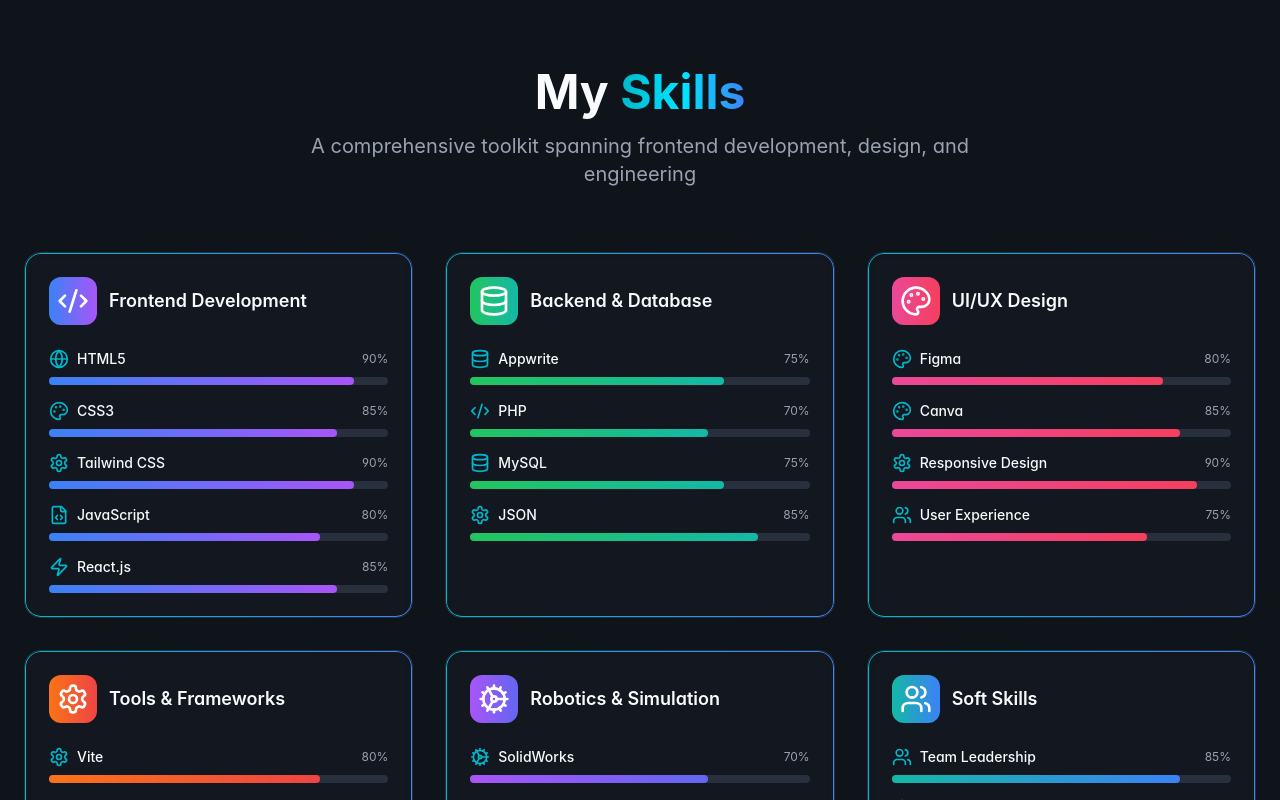
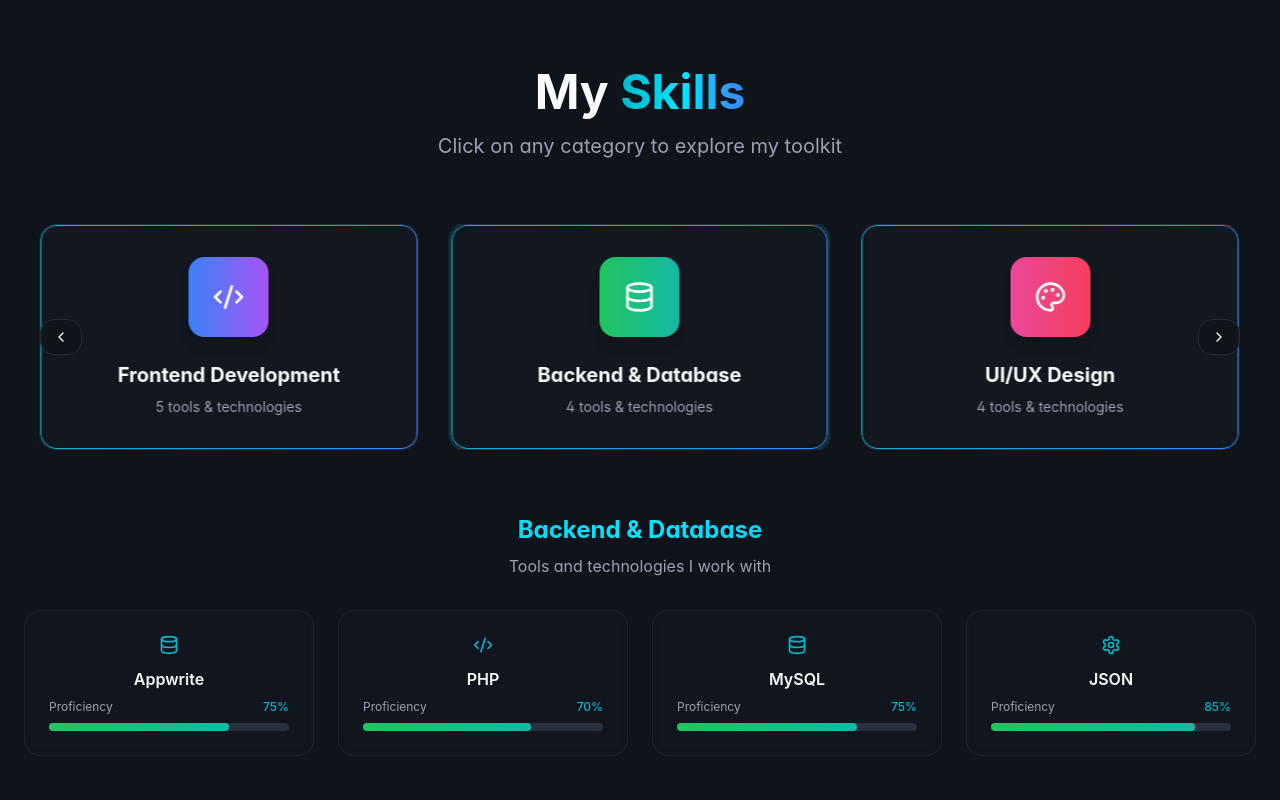
Before and after one commit to Anshu-21/anshu-codes-spark, a React (Vite) app: page / in a window 1280 px wide. Shown: the part 2780-3580 px from the top of the page. Built offline with nearby package versions, Linux system fonts and the light colour scheme.

Commit message:
Add horizontal slide for skills

```diff
--- a/package.json
+++ b/package.json
@@ -44,6 +44,7 @@
     "clsx": "^2.1.1",
     "cmdk": "^1.1.1",
     "date-fns": "^3.6.0",
+    "embla-carousel-autoplay": "^8.6.0",
     "embla-carousel-react": "^8.6.0",
     "input-otp": "^1.4.2",
     "lucide-react": "^0.462.0",
--- a/src/components/SkillsSection.tsx
+++ b/src/components/SkillsSection.tsx
@@ -1,4 +1,5 @@
 import { Card, CardContent } from '@/components/ui/card';
+import { Button } from '@/components/ui/button';
 import {
   Code2,
   Database,
@@ -9,10 +10,43 @@ import {
   Globe,
   Layers,
   FileCode,
-  Zap
+  Zap,
+  ChevronLeft,
+  ChevronRight
 } from 'lucide-react';
+import useEmblaCarousel from 'embla-carousel-react';
+import Autoplay from 'embla-carousel-autoplay';
+import { useCallback, useEffect, useState } from 'react';
 
 const SkillsSection = () => {
+  const [selectedCategory, setSelectedCategory] = useState(0);
+  const [emblaRef, emblaApi] = useEmblaCarousel(
+    {
+      loop: true,
+      align: 'center',
+      containScroll: 'trimSnaps'
+    },
+    [Autoplay({ delay: 4000, stopOnInteraction: false })]
+  );
+
+  const scrollPrev = useCallback(() => {
+    if (emblaApi) emblaApi.scrollPrev();
+  }, [emblaApi]);
+
+  const scrollNext = useCallback(() => {
+    if (emblaApi) emblaApi.scrollNext();
+  }, [emblaApi]);
+
+  const onSelect = useCallback(() => {
+    if (!emblaApi) return;
+    setSelectedCategory(emblaApi.selectedScrollSnap());
+  }, [emblaApi]);
+
+  useEffect(() => {
+    if (!emblaApi) return;
+    onSelect();
+    emblaApi.on('select', onSelect);
+  }, [emblaApi, onSelect]);
   const skillCategories = [
     {
       title: "Frontend Development",
@@ -84,68 +118,109 @@ const SkillsSection = () => {
   ];
 
   return (
-    <section id="skills" className="py-20 relative">
+    <section id="skills" className="py-20 relative overflow-hidden">
       <div className="container mx-auto px-6">
         <div className="text-center mb-16">
           <h2 className="text-4xl md:text-5xl font-bold mb-4">
             My <span className="gradient-text">Skills</span>
           </h2>
           <p className="text-xl text-muted-foreground max-w-3xl mx-auto">
-            A comprehensive toolkit spanning frontend development, design, and engineering
+            Click on any category to explore my toolkit
           </p>
         </div>
 
-        <div className="grid md:grid-cols-2 lg:grid-cols-3 gap-8">
-          {skillCategories.map((category, categoryIndex) => (
+        {/* Carousel Container */}
+        <div className="relative">
+          <div className="overflow-hidden" ref={emblaRef}>
+            <div className="flex">
+              {skillCategories.map((category, index) => (
+                <div key={index} className="flex-[0_0_100%] min-w-0 md:flex-[0_0_50%] lg:flex-[0_0_33.333%] px-4">
                   <Card
-              key={categoryIndex}
-              className="gradient-border bg-card/50 backdrop-blur-sm smooth-transition hover:shadow-card hover:-translate-y-2 animate-fade-in"
-              style={{animationDelay: `${categoryIndex * 0.1}s`}}
+                    className={`gradient-border bg-card/50 backdrop-blur-sm smooth-transition hover:shadow-glow hover:-translate-y-2 cursor-pointer h-full ${
+                      index === selectedCategory ? 'shadow-glow ring-2 ring-primary/20' : ''
+                    }`}
+                    onClick={() => setSelectedCategory(index)}
                   >
-              <CardContent className="p-6">
-                <div className="space-y-6">
-                  {/* Category Header */}
-                  <div className="flex items-center space-x-3">
-                    <div className={`p-2 rounded-xl bg-gradient-to-r ${category.color} bg-opacity-10`}>
-                      <div className="text-white">
+                    <CardContent className="p-8 text-center h-full flex flex-col justify-center">
+                      <div className={`w-20 h-20 mx-auto mb-6 rounded-2xl bg-gradient-to-r ${category.color} p-4 shadow-lg`}>
+                        <div className="text-white w-full h-full flex items-center justify-center">
                           {category.icon}
                         </div>
                       </div>
-                    <h3 className="text-lg font-semibold text-foreground">
+                      <h3 className="text-xl font-bold text-foreground mb-2">
                         {category.title}
                       </h3>
+                      <p className="text-muted-foreground text-sm">
+                        {category.skills.length} tools & technologies
+                      </p>
+                    </CardContent>
+                  </Card>
+                </div>
+              ))}
+            </div>
           </div>
 
-                  {/* Skills List */}
-                  <div className="space-y-4">
-                    {category.skills.map((skill, skillIndex) => (
-                      <div key={skillIndex} className="space-y-2">
-                        <div className="flex items-center justify-between">
-                          <div className="flex items-center space-x-2">
-                            <div className="text-primary">
+          {/* Navigation Buttons */}
+          <Button
+            variant="outline"
+            size="sm"
+            className="absolute left-4 top-1/2 -translate-y-1/2 z-10 bg-background/80 backdrop-blur-sm"
+            onClick={scrollPrev}
+          >
+            <ChevronLeft className="w-4 h-4" />
+          </Button>
+          <Button
+            variant="outline"
+            size="sm"
+            className="absolute right-4 top-1/2 -translate-y-1/2 z-10 bg-background/80 backdrop-blur-sm"
+            onClick={scrollNext}
+          >
+            <ChevronRight className="w-4 h-4" />
+          </Button>
+        </div>
+
+        {/* Selected Category Details */}
+        <div className="mt-16">
+          <div className="text-center mb-8">
+            <h3 className="text-2xl font-bold gradient-text mb-2">
+              {skillCategories[selectedCategory].title}
+            </h3>
+            <p className="text-muted-foreground">
+              Tools and technologies I work with
+            </p>
+          </div>
+
+          <div className="grid sm:grid-cols-2 lg:grid-cols-4 gap-6">
+            {skillCategories[selectedCategory].skills.map((skill, skillIndex) => (
+              <Card
+                key={skillIndex}
+                className="bg-card/30 backdrop-blur-sm border-muted/50 hover:border-primary/30 smooth-transition hover:shadow-md hover:-translate-y-1"
+              >
+                <CardContent className="p-6 text-center">
+                  <div className="text-primary mb-3 flex justify-center">
                     {skill.icon}
                   </div>
-                            <span className="text-sm font-medium text-foreground">
+                  <h4 className="font-semibold text-foreground mb-2">
                     {skill.name}
+                  </h4>
+
+                  {/* Skill Level */}
+                  <div className="space-y-2">
+                    <div className="flex justify-between items-center">
+                      <span className="text-xs text-muted-foreground">
+                        Proficiency
                       </span>
-                          </div>
-                          <span className="text-xs text-muted-foreground">
+                      <span className="text-xs font-medium text-primary">
                         {skill.level}%
                       </span>
                     </div>
-
-                        {/* Progress Bar */}
                     <div className="w-full bg-muted rounded-full h-2">
                       <div
-                            className={`h-2 rounded-full bg-gradient-to-r ${category.color} smooth-transition`}
+                        className={`h-2 rounded-full bg-gradient-to-r ${skillCategories[selectedCategory].color} smooth-transition`}
                         style={{
                           width: `${skill.level}%`,
-                              animation: `scale-in 0.8s ease-out ${(categoryIndex * 0.1) + (skillIndex * 0.1)}s both`
                         }}
                       ></div>
-                        </div>
-                      </div>
-                    ))}
                     </div>
                   </div>
                 </CardContent>
@@ -153,6 +228,7 @@ const SkillsSection = () => {
             ))}
           </div>
         </div>
+      </div>
     </section>
   );
 };
```
Also changed, not shown: 1 other file (tests, documents, lock files or other folders). Lines whose indentation alone changed are shown as unchanged.
